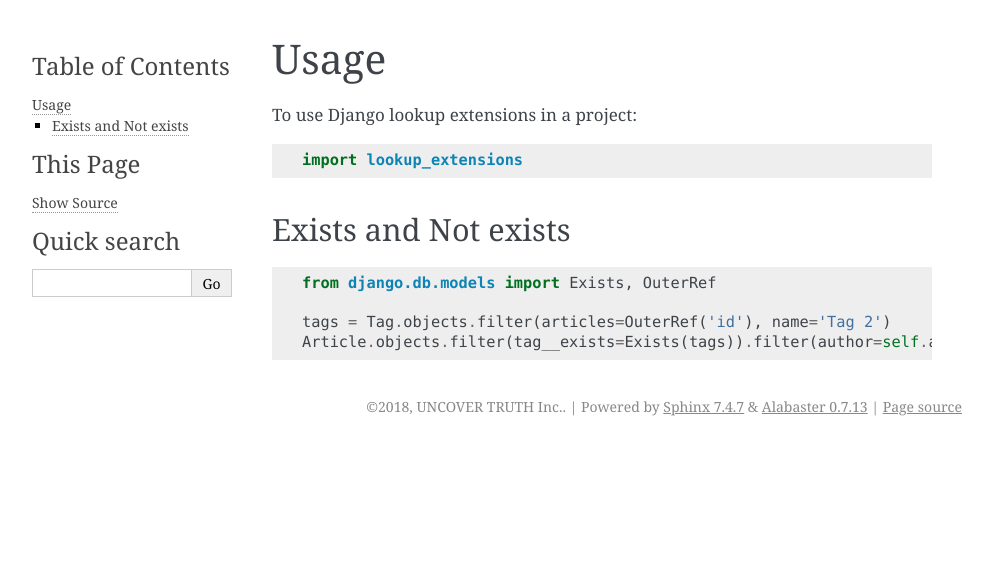
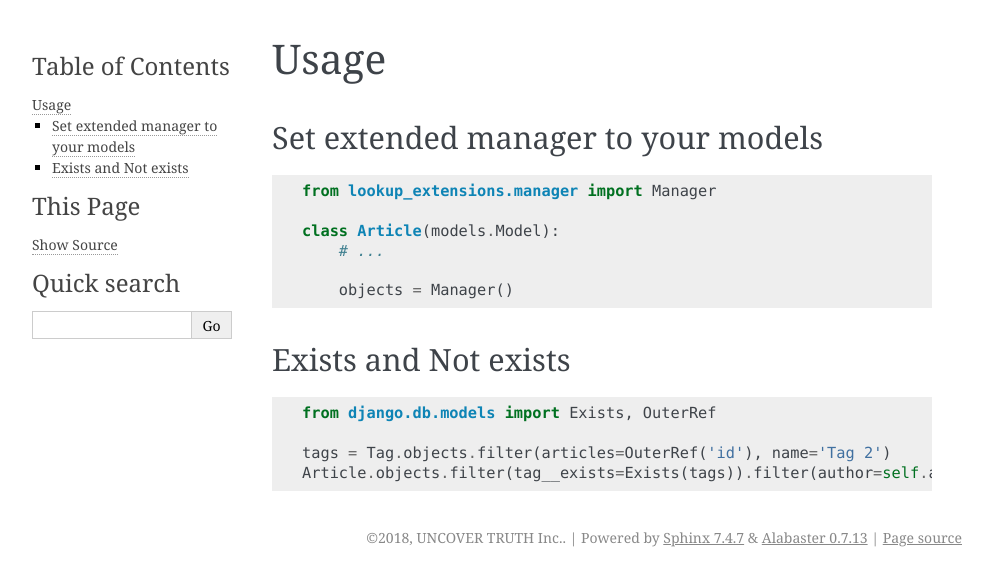
Before and after one commit to harikitech/django-lookup-extensions, a Sphinx documentation site: the page built from docs/usage.rst, in a window 1280 px wide. Shown: the top 586 px of the page, without its empty margins (148-1141 px from the left). Built offline with Sphinx 7.4.7, drawn with Linux system fonts in a browser that asks for light colours; pages that are not in the unit, such as notebooks, are missing from menus.

```diff
--- a/docs/usage.rst
+++ b/docs/usage.rst
@@ -2,9 +2,17 @@
 Usage
 =====
 
-To use Django lookup extensions in a project::
+Set extended manager to your models
+-----------------------------------
 
-    import lookup_extensions
+.. code-block:: python
+
+    from lookup_extensions.manager import Manager
+
+    class Article(models.Model):
+        # ...
+
+        objects = Manager()
 
 Exists and Not exists
 ---------------------
```
Also changed, not shown: docs/installation.rst (+10 -0 lines).
